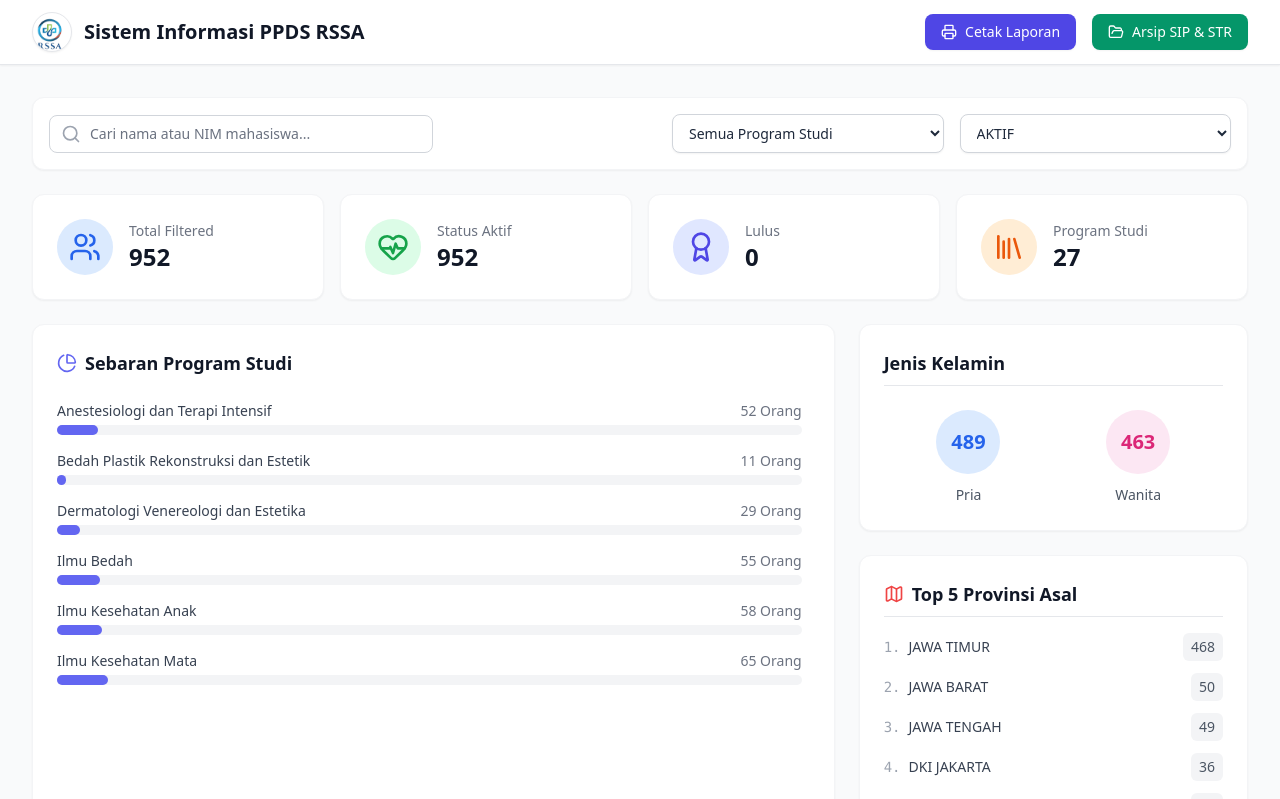
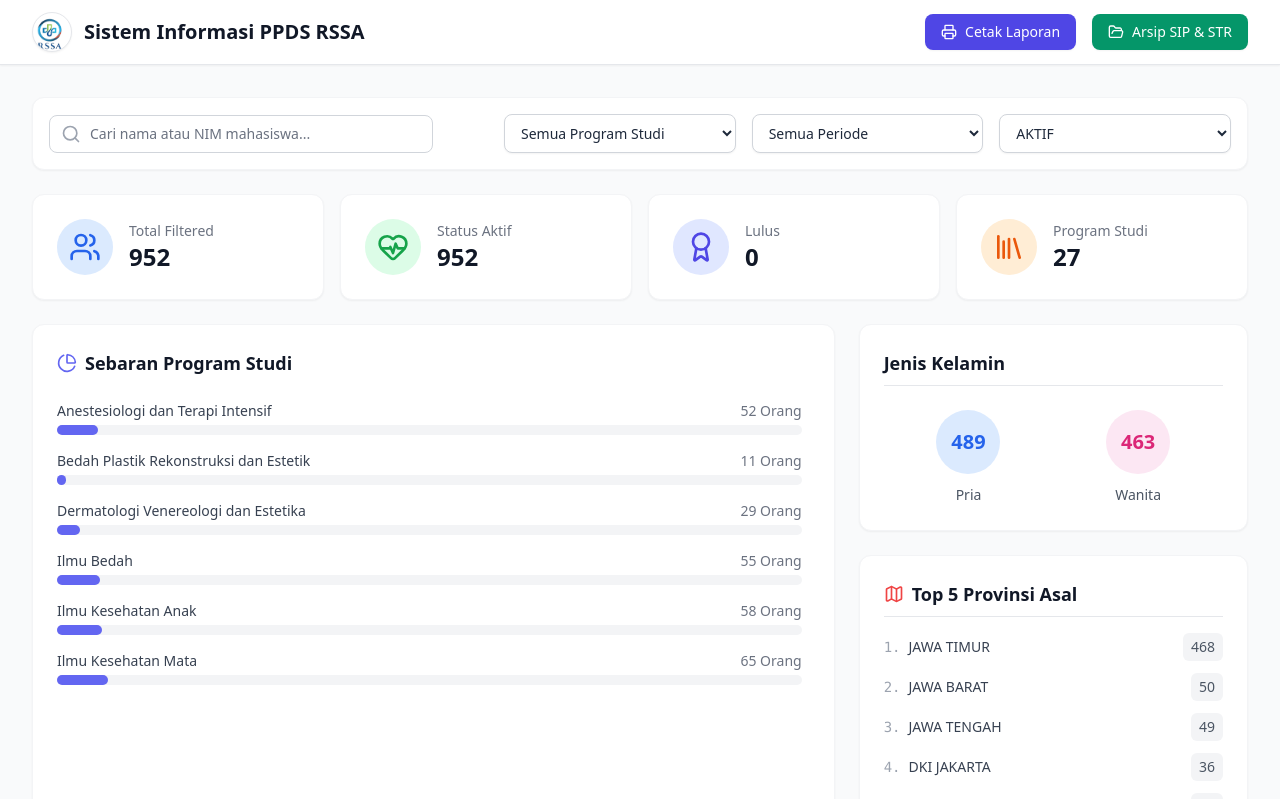
Before and after one commit to hermawanyuniarto/dashboard-ppds, a React (Vite) app: page / in a window 1280 px wide. Shown: the top 799 px of the page. Built offline with nearby package versions, Linux system fonts and the light colour scheme.

Commit message:
Update App.jsx
Menambahkan Filter Periode Masuk

```diff
--- a/src/App.jsx
+++ b/src/App.jsx
@@ -84,6 +84,7 @@ export default function App() {
   const [filterProdi, setFilterProdi] = useState("Semua");
   // Filter status diset "AKTIF" sebagai default bawaan
   const [filterStatus, setFilterStatus] = useState("AKTIF");
+  const [filterPeriode, setFilterPeriode] = useState("Semua"); // TAMBAHAN: State untuk filter periode
   const [isClient, setIsClient] = useState(false);
 
   const [currentPage, setCurrentPage] = useState(1);
@@ -131,7 +132,7 @@ export default function App() {
 
   useEffect(() => {
     setCurrentPage(1);
-  }, [searchTerm, filterProdi, filterStatus, itemsPerPage]);
+  }, [searchTerm, filterProdi, filterStatus, filterPeriode, itemsPerPage]); // TAMBAHAN: Tambahkan filterPeriode
 
   const handleFileUpload = (e) => {
     const file = e.target.files[0];
@@ -161,9 +162,13 @@ export default function App() {
       const itemStatus = (item['KETERANGAN'] || '').trim().toUpperCase();
       const matchStatus = filterStatus === "Semua" || itemStatus === filterStatus.toUpperCase();
 
-      return matchSearch && matchProdi && matchStatus;
+      // TAMBAHAN: Logika filter untuk periode masuk
+      const itemPeriode = item['PERIODE MASUK'] || item['TANGGAL MASUK'] || item['TAHUN MASUK'] || '-';
+      const matchPeriode = filterPeriode === "Semua" || itemPeriode === filterPeriode;
+
+      return matchSearch && matchProdi && matchStatus && matchPeriode;
     });
-  }, [data, searchTerm, filterProdi, filterStatus]);
+  }, [data, searchTerm, filterProdi, filterStatus, filterPeriode]); // TAMBAHAN: Tambahkan filterPeriode
 
   const totalPages = Math.ceil(filteredData.length / itemsPerPage);
   const currentTableData = filteredData.slice((currentPage - 1) * itemsPerPage, currentPage * itemsPerPage);
@@ -206,6 +211,12 @@ export default function App() {
   const uniqueStatus = useMemo(() => {
     const statuses = data.map(d => (d['KETERANGAN'] || '').trim().toUpperCase()).filter(Boolean);
     return [...new Set(statuses)].sort();
+  }, [data]);
+
+  // TAMBAHAN: Mengambil daftar unik untuk periode masuk dari file CSV
+  const uniquePeriodes = useMemo(() => {
+    const periodes = data.map(d => d['PERIODE MASUK'] || d['TANGGAL MASUK'] || d['TAHUN MASUK']).filter(Boolean);
+    return [...new Set(periodes)].sort();
   }, [data]);
 
   if (!isClient) return null;
@@ -280,7 +291,7 @@ export default function App() {
             <Stethoscope className="h-10 w-10 text-indigo-600" />
             <div>
                <h1 className="text-2xl font-bold text-gray-900">Laporan Data PPDS RSSA</h1>
-               <p className="text-gray-500">Dicetak berdasarkan filter: {filterStatus} | {filterProdi}</p>
+               <p className="text-gray-500">Dicetak berdasarkan filter: {filterStatus} | {filterProdi} | {filterPeriode === "Semua" ? "Semua Periode" : filterPeriode}</p>
             </div>
          </div>
       </div>
@@ -321,6 +332,19 @@ export default function App() {
                 <option key={prodi} value={prodi}>{prodi}</option>
               ))}
             </select>
+
+            {/* TAMBAHAN: Dropdown Menu untuk Filter Periode */}
+            <select
+              className="block w-full py-2 px-3 border border-gray-300 bg-white rounded-lg shadow-sm focus:outline-none focus:ring-indigo-500 focus:border-indigo-500 sm:text-sm"
+              value={filterPeriode}
+              onChange={(e) => setFilterPeriode(e.target.value)}
+            >
+              <option value="Semua">Semua Periode</option>
+              {uniquePeriodes.map(periode => (
+                <option key={periode} value={periode}>{periode}</option>
+              ))}
+            </select>
+
             <select
               className="block w-full py-2 px-3 border border-gray-300 bg-white rounded-lg shadow-sm focus:outline-none focus:ring-indigo-500 focus:border-indigo-500 sm:text-sm"
               value={filterStatus}
```
